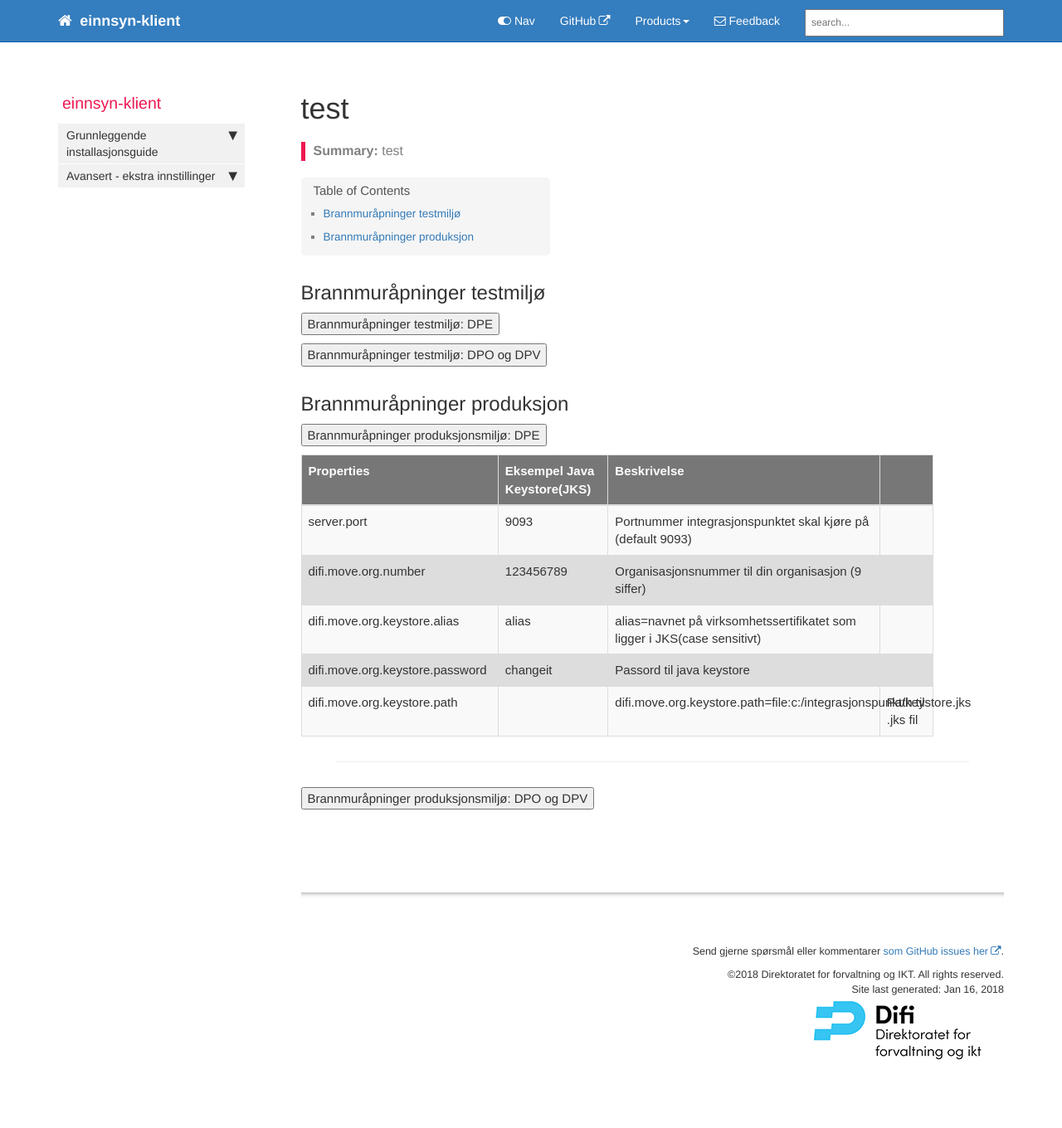
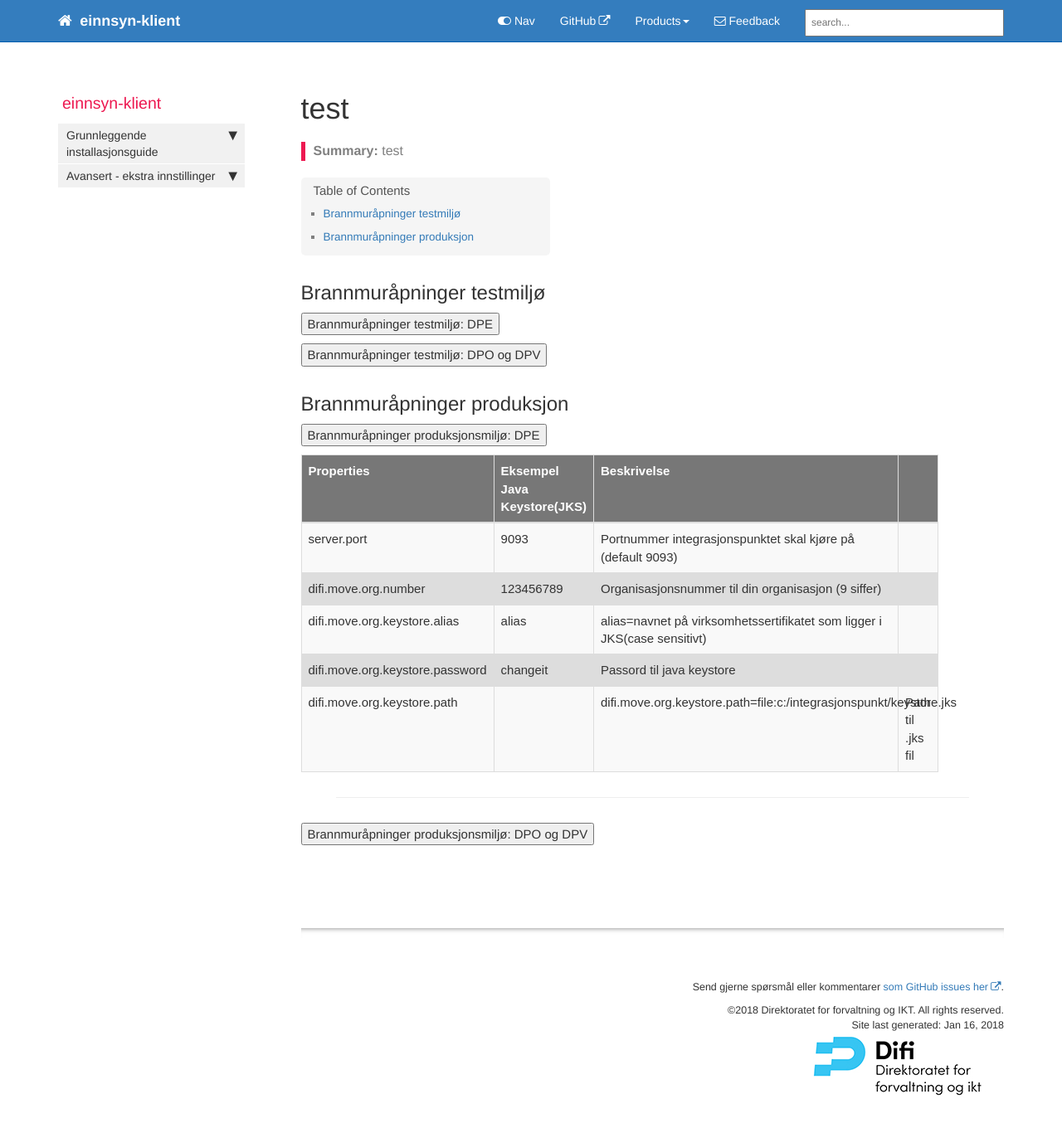
Before and after one commit to difi/einnsyn-klient, a Jekyll site: the page built from pages/test.md, in a window 1280 px wide and 1385 px high. Shown: the top 1360 px of the window at 83% size. Built offline with Jekyll 4.4.1, drawn with Linux system fonts in a browser that asks for light colours; nearby versions of some CDN libraries; comment, search, counter and statistics services are not loaded.

Commit message:
Update reuse.html

```diff
--- a/_includes/custom/reuse.html
+++ b/_includes/custom/reuse.html
@@ -11,7 +11,7 @@
     border: 1px solid #dddddd;
     text-align: left;
     padding: 8px;
-    column-width: 300px;
+    column-width: 350px;
 }
 
 tr:nth-child(even) {
```
